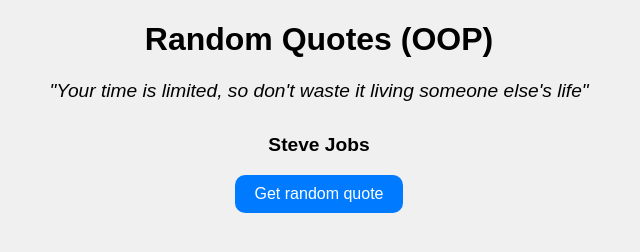
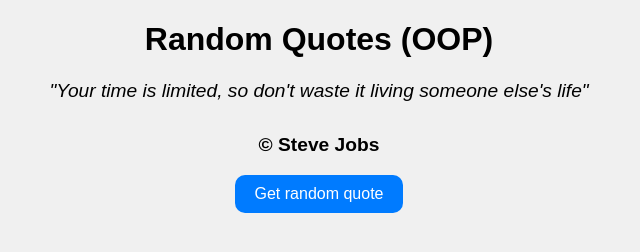
Before and after one commit to devOlYar/random-quotes-oop, a plain HTML site: page index.html in a window 1280 px wide. Both pictures are taken after a click on the button "Get random quote". Shown: the full height of the page, 321-961 px from the left. Drawn offline with Linux system fonts and the light colour scheme.

Commit message:
Format quote text and author in the Quote class

```diff
--- a/index.html
+++ b/index.html
@@ -18,7 +18,7 @@
       <h1>Random Quotes (OOP)</h1>
       <div id="quote" class="quote">
         <p id="quote-text" class="quote-text">
-          Click the button to get a random quote
+          "Click the button to get a random quote"
         </p>
         <p id="quote-author" class="quote-author"></p>
         <button id="random-quote-btn" class="btn btn-primary">
--- a/src/classes/Quote.js
+++ b/src/classes/Quote.js
@@ -4,6 +4,14 @@
     this.text = text;
     this.author = author;
   }
+
+  formatText() {
+    return `"${this.text}"`;
+  }
+
+  formatAuthor() {
+    return `© ${this.author}`;
+  }
 }
 
 export default Quote;
--- a/src/classes/RandomQuotesApp.js
+++ b/src/classes/RandomQuotesApp.js
@@ -12,8 +12,8 @@
 
   displayCurrentQuote() {
     const { text, author } = this.currentQuote;
-    this.quoteTextElement.textContent = text;
-    this.quoteAthorElement.textContent = author;
+    this.quoteTextElement.textContent = this.currentQuote.formatText();
+    this.quoteAthorElement.textContent = this.currentQuote.formatAuthor();
   }
 
   getRandomQuote() {
--- a/styles.css
+++ b/styles.css
@@ -56,11 +56,6 @@
   font-weight: bold;
 }
 
-.quote-text::before,
-.quote-text::after {
-  content: '"';
-}
-
 .favorites-container {
   display: flex;
   flex-wrap: wrap;
```
